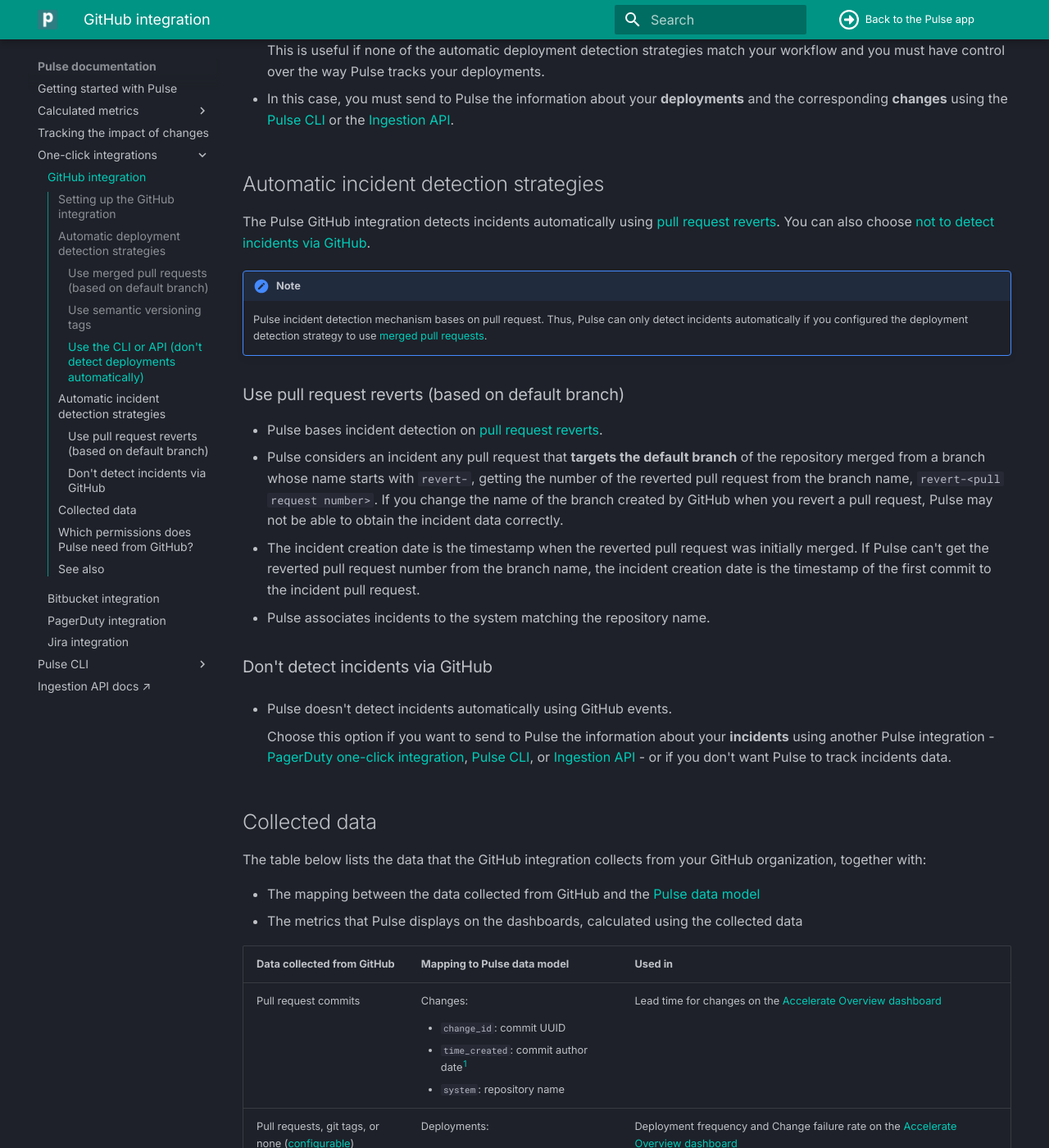
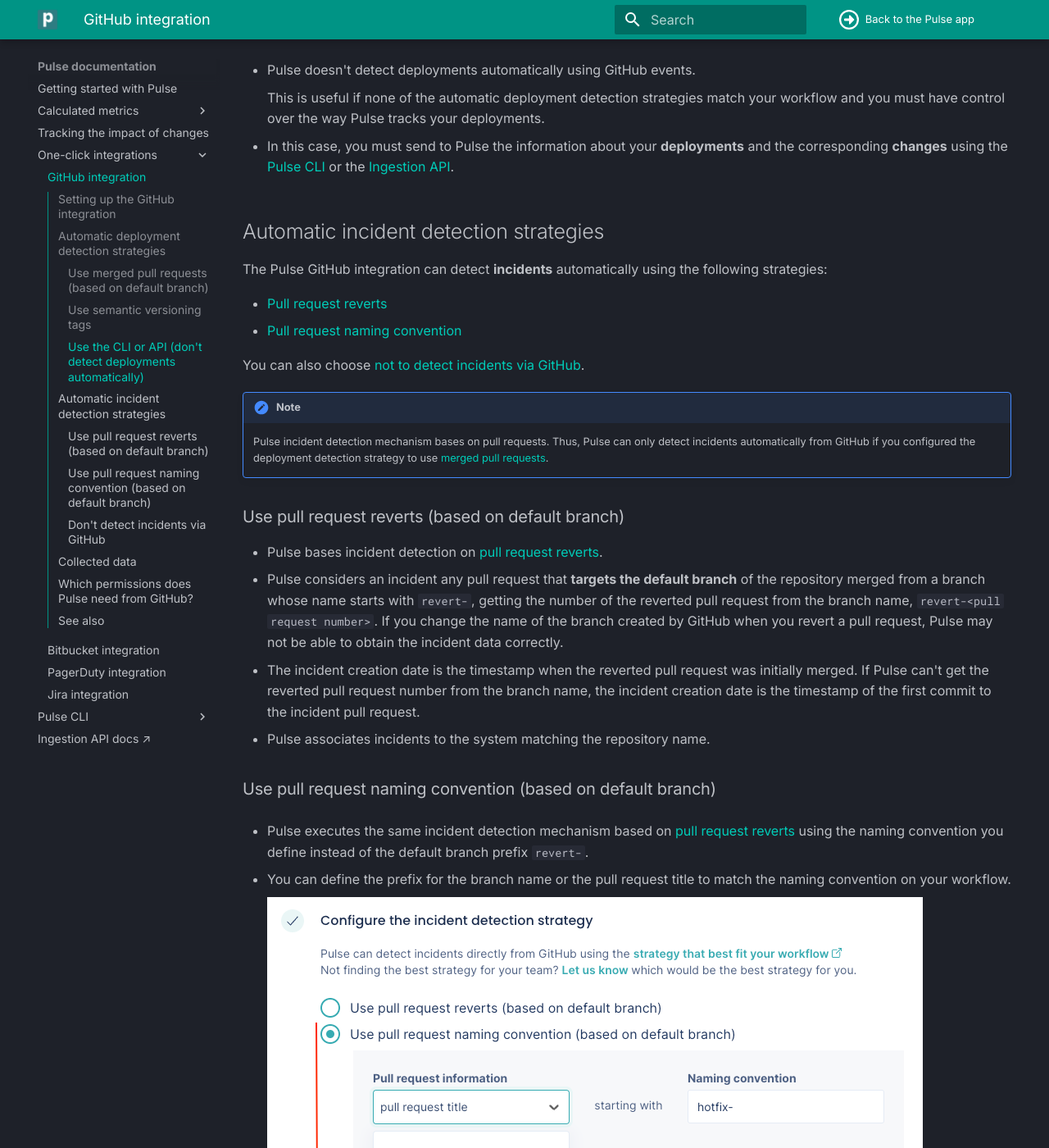
Before and after one commit to codacy/pulse-user-docs, an MkDocs documentation site: the page built from docs/one-click-integrations/github-integration.md, in a window 1280 px wide and 1400 px high, scrolled down 5062 px. Shown: the whole window at 82% size. Built offline with MkDocs 1.6.1 and Material for MkDocs 9.7.7, drawn with Linux system fonts in a browser that asks for light colours; some of the changed text lies outside the part shown.

Commit message:
feat: Update GitHub and Bitbucket setup flow with custom incident detection

```diff
--- a/docs/one-click-integrations/github-integration.md
+++ b/docs/one-click-integrations/github-integration.md
@@ -41,7 +41,7 @@
 1.  Choose the strategy to detect **incidents** that best fits your workflows. See the [section below](#incident-detection-strategy) for a detailed description of each option.
 
     !!! note
-        Pulse can only detect incidents automatically if you configured the **deployment detection strategy** to use [merged pull requests](#gh-deploy-merged-pr).
+        Pulse can only detect incidents automatically from GitHub if you configured the **deployment detection strategy** to use [merged pull requests](#gh-deploy-merged-pr).
 
     ![Configuring the incident detection strategy](images/github-incident-strategy.png)
 
@@ -53,7 +53,7 @@
 
 ## Automatic deployment detection strategies {: id="deployment-detection-strategy"}
 
-The Pulse GitHub integration can detect deployments automatically using the following strategies:
+The Pulse GitHub integration can detect **deployments** automatically using the following strategies:
 
 -   [Merged pull requests](#gh-deploy-merged-pr)
 -   [Semantic versioning tags](#gh-deploy-semver)
@@ -100,10 +100,15 @@
 
 ## Automatic incident detection strategies {: id="incident-detection-strategy"}
 
-The Pulse GitHub integration detects incidents automatically using [pull request reverts](#gh-incident-pr-revert). You can also choose [not to detect incidents via GitHub](#gh-incident-not-detect).
+The Pulse GitHub integration can detect **incidents** automatically using the following strategies:
+
+-   [Pull request reverts](#gh-incident-pr-revert)
+-   [Pull request naming convention](#gh-incident-naming)
+
+You can also choose [not to detect incidents via GitHub](#gh-incident-not-detect).
 
 !!! note
-    Pulse incident detection mechanism bases on pull request. Thus, Pulse can only detect incidents automatically if you configured the deployment detection strategy to use [merged pull requests](#gh-deploy-merged-pr).
+    Pulse incident detection mechanism bases on pull requests. Thus, Pulse can only detect incidents automatically from GitHub if you configured the deployment detection strategy to use [merged pull requests](#gh-deploy-merged-pr).
 
 ### Use pull request reverts (based on default branch) {: id="gh-incident-pr-revert"}
 
@@ -111,6 +116,14 @@
 -   Pulse considers an incident any pull request that **targets the default branch** of the repository merged from a branch whose name starts with `revert-`, getting the number of the reverted pull request from the branch name, `revert-<pull request number>`. If you change the name of the branch created by GitHub when you revert a pull request, Pulse may not be able to obtain the incident data correctly.
 -   The incident creation date is the timestamp when the reverted pull request was initially merged. If Pulse can't get the reverted pull request number from the branch name, the incident creation date is the timestamp of the first commit to the incident pull request.
 -   Pulse associates incidents to the system matching the repository name.
+
+### Use pull request naming convention (based on default branch) {: id="gh-incident-naming"}
+
+-   Pulse executes the same incident detection mechanism based on [pull request reverts](#gh-incident-pr-revert) using the naming convention you define instead of the default branch prefix `revert-`.
+
+-   You can define the prefix for the branch name or the pull request title to match the naming convention on your workflow.
+
+    ![Pulse custom incident detection](images/github-incident-naming-convention.png)
 
 ### Don't detect incidents via GitHub {: id="gh-incident-not-detect"}
 
```
Also changed, not shown: docs/one-click-integrations/bitbucket-integration.md (+14 -1 lines), docs/one-click-integrations/images/bitbucket-incident-naming-convention.png (added), docs/one-click-integrations/images/bitbucket-incident-strategy.png, docs/one-click-integrations/images/bitbucket-ok.png, docs/one-click-integrations/images/github-incident-naming-convention.png (added), docs/one-click-integrations/images/github-incident-strategy.png, docs/one-click-integrations/images/github-ok.png.
